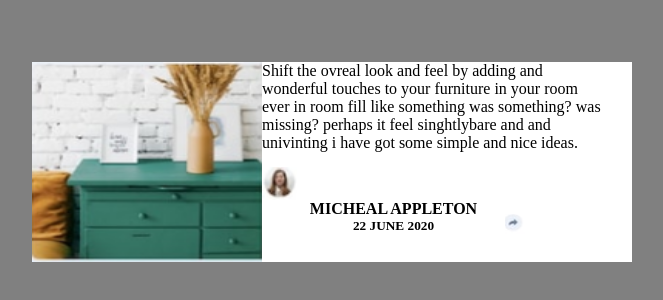
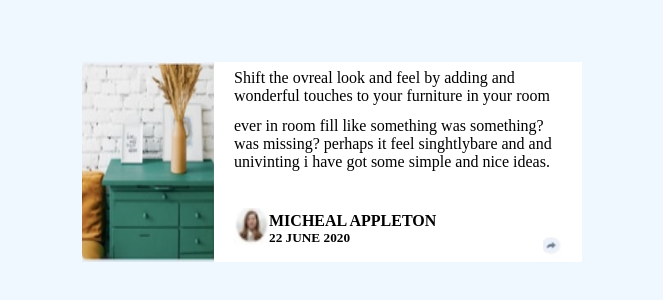
Before and after one commit to Mustafaali82/flex-task, a plain HTML site: page index.html in a window 1280 px wide. Shown: the part 238-538 px from the top of the page, without its empty margins (308-971 px from the left). Drawn offline with Linux system fonts and the light colour scheme.

Commit message:
complete

```diff
--- a/index.html
+++ b/index.html
@@ -21,12 +21,11 @@
             it feel singhtlybare and and univinting i have got some simple and
             nice ideas.
           </p>
-          <img class="img" src="image/u.PNG" alt="" />
-          <section class="name">
-            <h4>MICHEAL APPLETON</h4>
-            <h5>22 JUNE 2020</h5>
-            <img class="img2" src="image/y.PNG" alt="" />
-          </section>
+
+          <h4>MICHEAL APPLETON</h4>
+          <img class="img" src="image/u.PNG" alt="">
+          <h5>22 JUNE 2020</h5>
+          <img class="img2" src="image/y.PNG" alt="" />
         </section>
       </section>
     </section>
--- a/style.css
+++ b/style.css
@@ -1,25 +1,28 @@
 * {
   margin: 0;
   padding: 0;
+}
+body{
+  background-color: aliceblue;
 }
 .container {
   display: flex;
   justify-content: center;
   align-items: center;
-  background-color: gray;
+
   height: 100vh;
   width: 100vw;
-  transition: 2s ease-in;
+
 }
 .two {
   display: flex;
   background-color: white;
   height: 200px;
-  width: 600px;
+  width: 500px;
 }
 img {
   height: 200px;
-  width: 230px;
+  width: 132px;
 }
 .paragraph {
   display: flex;
@@ -27,21 +30,30 @@ img {
   justify-content: space-around;
 }
 p {
-  width: 340px;
+  width: 329px;
+  margin-top: 2px;
+  margin-left: 20px;
 }
 .img {
   height: 37px;
   width: 35px;
-  margin-top: 15px;
+  margin-top: -19px;
+  margin-left: 20px;
+}
+h4 {
+  height: 5px;
+  margin-top: 30px;
+  display: flex;
+  justify-content: flex-start;
+  margin-left: 55px;
+}
+h5{
+ display: flex;
+ justify-content: flex-start;
+  margin-top: -25px;
+  margin-left: 55px;
 }
 
-.name {
-  display: flex;
-  flex-direction: column;
-  align-items: center;
-  width: 263px;
-  height: 69px;
-}
 .img2 {
   width: 20px;
   height: 20px;
```
